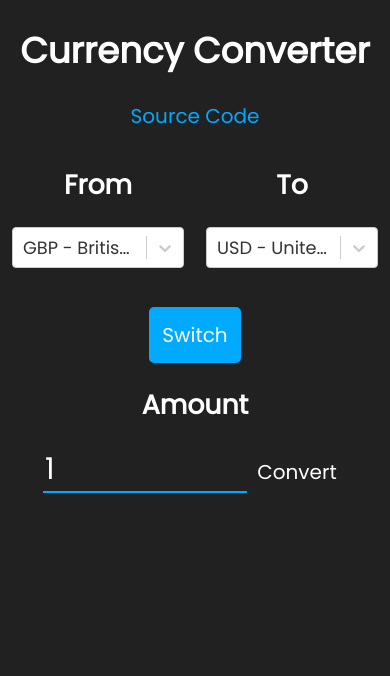
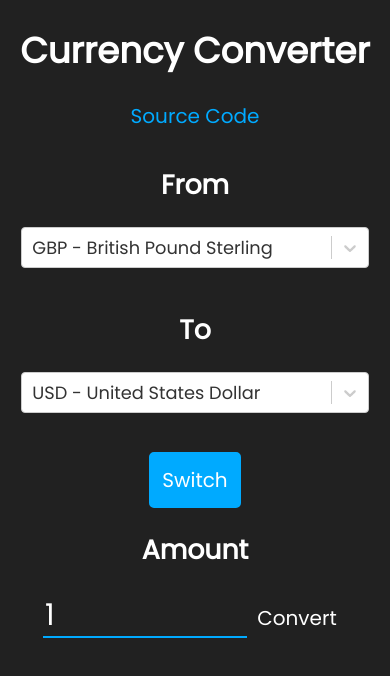
Before and after one commit to cxllm/currency-converter, a React (Create React App) app: page / in a window 390 px wide. Shown: the top 676 px of the page. Built offline with nearby package versions, Linux system fonts and the light colour scheme.

Commit message:
Fixed mobile formatting

```diff
--- a/src/App.scss
+++ b/src/App.scss
@@ -25,7 +25,14 @@
 		.convert {
 			font-size: 25px;
 		}
+		td {
+			width: 90%;
+			margin-left: auto;
+			margin-right: auto;
+			display: block;
+		}
 	}
+
 	a {
 		text-decoration: none;
 		color: #00aaff;
--- a/src/App.tsx
+++ b/src/App.tsx
@@ -2,7 +2,6 @@ import React, { FormEvent } from "react";
 import "./App.scss";
 import currencies from "./currencies.json";
 import Select from "react-select";
-import { throwStatement } from "@babel/types";
 
 const options: Array<{ value: string; label: string }> = [];
 for (const i in currencies) {
```
Also changed, not shown: 1 other file (tests, documents, lock files or other folders).
